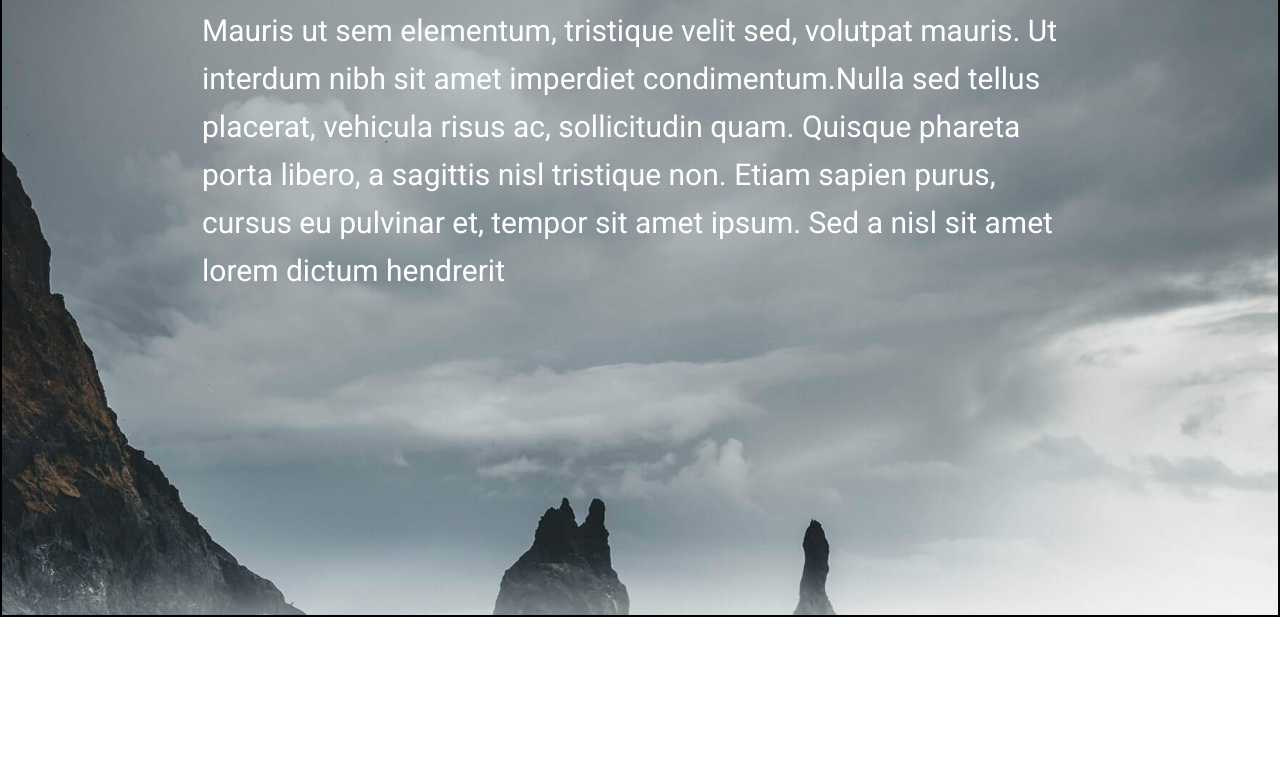
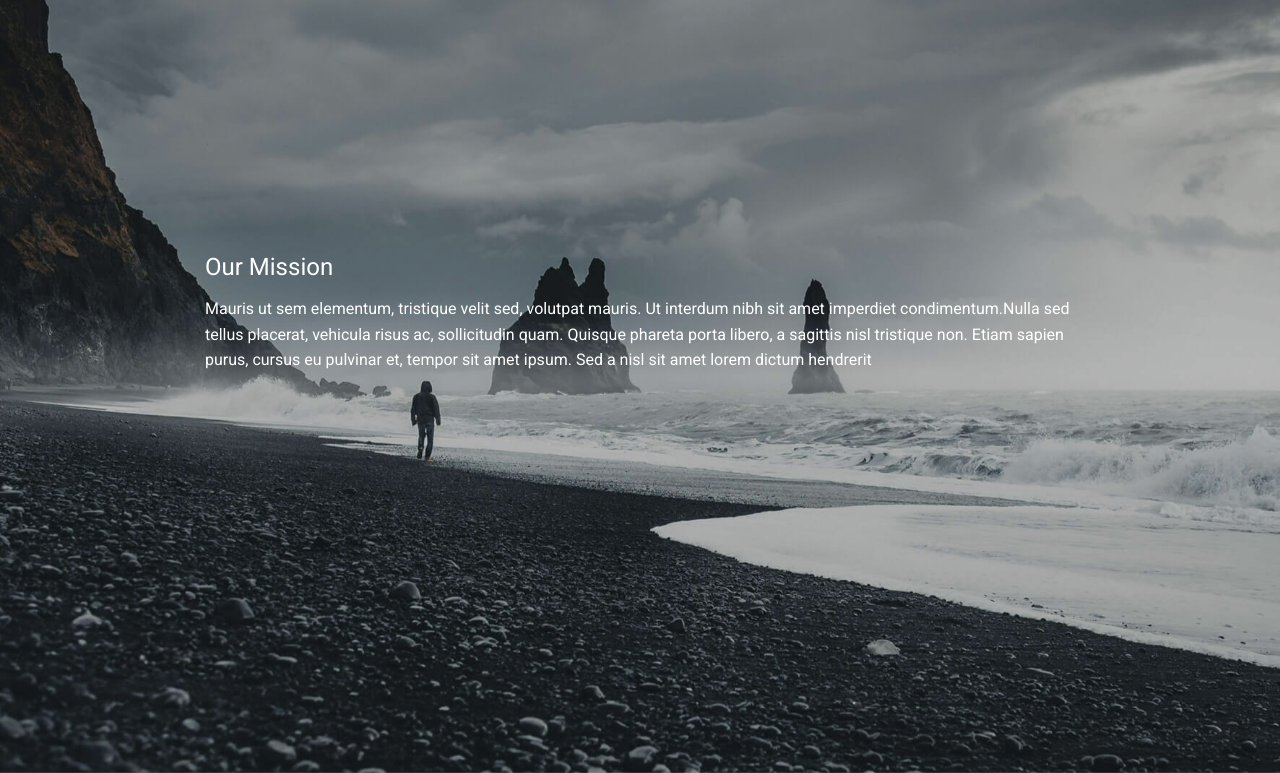
Before and after one commit to Dattienle/Lana, a website built with webpack: page src/page/index.pug in a window 1280 px wide. Shown: the part 27-800 px from the top of the page. Built offline with nearby package versions, Linux system fonts and the light colour scheme.

Commit message:
Update opacity bg

```diff
--- a/src/page/layout/ourmission.pug
+++ b/src/page/layout/ourmission.pug
@@ -1,6 +1,8 @@
-div.ourmission(style="background-image:url('./../img/image-1 (2).jpg')")
-    .ourmission-text-content
-        .ourmission-heading
-            h1  Our Mission
-        .ourmission-description
-            p Mauris ut sem elementum, tristique velit sed, volutpat mauris. Ut interdum nibh sit amet imperdiet condimentum.Nulla sed tellus placerat, vehicula risus ac, sollicitudin quam. Quisque phareta porta libero, a sagittis nisl tristique non. Etiam sapien purus, cursus eu pulvinar et, tempor sit amet ipsum. Sed a nisl sit amet lorem dictum hendrerit
+.ourmission(style="background-image:url('./../img/image-1 (2).jpg')")
+    .bg-overlay
+    .container
+        .ourmission-text-content
+            .ourmission-heading
+                h2  Our Mission
+            .ourmission-description
+                p Mauris ut sem elementum, tristique velit sed, volutpat mauris. Ut interdum nibh sit amet imperdiet condimentum.Nulla sed tellus placerat, vehicula risus ac, sollicitudin quam. Quisque phareta porta libero, a sagittis nisl tristique non. Etiam sapien purus, cursus eu pulvinar et, tempor sit amet ipsum. Sed a nisl sit amet lorem dictum hendrerit
--- a/src/scss/component/ourmission.scss
+++ b/src/scss/component/ourmission.scss
@@ -1,30 +1,56 @@
+
+.bg-overlay{
+    opacity: 0.5;
+    top: 0;
+    bottom: 0;
+    left: 0;
+    right: 0;
+    background-color: rgba(0, 0, 0, 0.5);
+    position: absolute;
+}
+
 .ourmission{
-    background-position: top center;
-    background-size: cover;
+    position: relative;
+    height: 100vh;
+    background-position: center;
+    background-size: 100vw;
     background-repeat: no-repeat;
-    border: 2px solid black;
-    height: 30rem;
-    padding-top: 50%;
-    position: relative;
+    background-attachment: fixed;
+
+}
+.container{
+    position: absolute;
+    // border: 1px solid red;
+    top: 0;
+    bottom: 0;
+    left: 0;
+    right: 0;
+    z-index: 999999;
+    color: #fff;
+    display: flex;
 }
 
 .ourmission-text-content{
     position: absolute;
-    font-weight: 400;
+    // font-weight: 400;
     line-height: 1.6;
     padding: 0 20rem;
     width: 100%;
     text-align: left;
     bottom: 50%;
     color: #fff;
-    font-size: 3rem;
+    font-size: 1.6rem;
+    // display: block;
+    display: flex;
+    flex-direction: column;
 }
 
-.ourmission-heading{
+.ourmission-heading h2{
     margin-bottom: 1rem !important;
-
+    // line-height: 1.35;
+    font-weight: 400;
 }
 
-.ourmission-description{
-
+.ourmission-description p{
+    font-weight: 400;
 }
```
